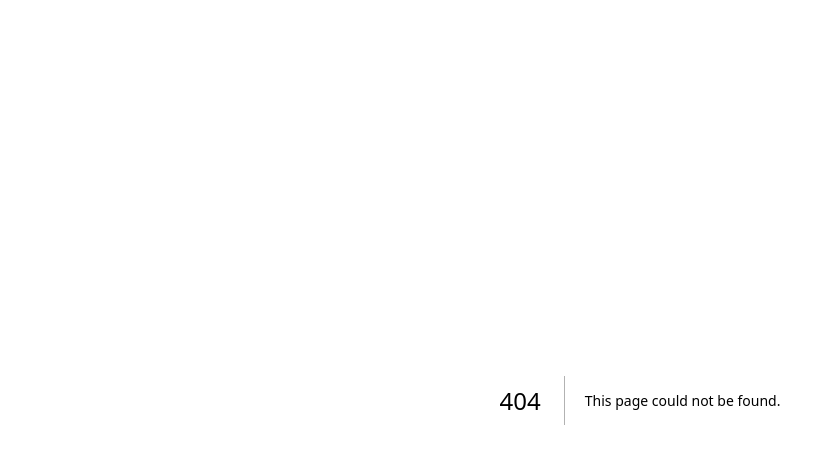
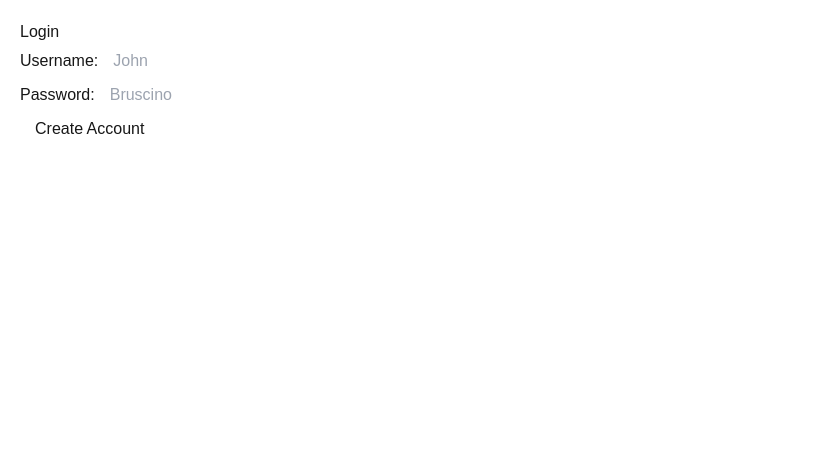
Before and after one commit to MOconnorUS/CollegeCarpoolFrontend, a Next.js app in the folder college_carpool_frontend/: page /login in a window 1280 px wide. Before the commit this address had no page. Shown: the top 464 px of the page, without its empty margins (0-822 px from the left). Built offline with nearby package versions, Linux system fonts and the light colour scheme.

Commit message:
Skeleton of Frontend + first iteration of Login page

```diff
--- /dev/null
+++ b/college_carpool_frontend/src/app/login/page.js
@@ -0,0 +1,95 @@
+// src/app/textbox/page.js
+'use client';
+import { useState } from 'react';
+import axios from 'axios';
+
+export default function TextBoxPage() {
+  const [inputValue1, setInputValue1] = useState('');
+  const [inputValue2, setInputValue2] = useState('');
+
+  const [loading, setLoading] = useState(false);
+  const[error, setError] = useState(null);
+
+  const handleInputChange1 = (event) => {
+    setInputValue1(event.target.value);
+  };
+  const handleInputChange2 = (event) => {
+    setInputValue2(event.target.value);
+  };
+
+  const handleSubmit = async (event) => {
+    event.preventDefault(); // Prevent the default form submission behavior
+    setLoading(true);
+    setError(null);
+
+    const formData = {
+        userName: inputValue1,
+        password: inputValue2,
+      };
+
+      try {
+        const response = await axios.post('http://localhost:5000/api/accounts/login', formData);
+        console.log(response.data);
+        alert('Account create successfully!');
+      } catch (err) {
+        console.error(err);
+        setError('Incorrect username or password.');
+      } finally {
+        setLoading(false);
+      }
+  };
+
+//   const formData = {
+//     firstName: inputValue1,
+//     lastName: inputValue2,
+//     username: inputValue3,
+//     email: inputValue4,
+//     password: inputValue5,
+//     phoneNumber: inputValue6,
+//   };
+
+//   try {
+//     const response = await axios.post('http://localhost:5000/api/accounts', fromData);
+//     console.log(response.data);
+//     alert('Account create successfully!');
+//   } catch (err) {
+//     console.error(err);
+//     setError('Incorrect username or password.');
+//   } finally {
+//     setLoading(false);
+//   }
+
+  return (
+    <div style={{ padding: '20px' }}>
+      <h1>Login</h1>
+      <form onSubmit={handleSubmit}>
+        <div>
+            <label htmlFor="textInput1">Username:</label>
+            <input
+                type="text"
+                id="textInput1"
+                value={inputValue1}
+                onChange={handleInputChange1}
+                placeholder="John"
+                style={{ marginLeft: '10px', padding: '5px', color: 'black' }}
+            />
+        </div>
+        <div>
+            <label htmlFor="textInput2">Password:</label>
+            <input
+                type="text"
+                id="textInput2"
+                value={inputValue2}
+                onChange={handleInputChange2}
+                placeholder="Bruscino"
+                style={{ marginLeft: '10px', padding: '5px', color: 'black' }}
+            />
+        </div>
+        <button type="submit" style={{ marginLeft: '10px', padding: '5px' }} disabled={loading}>
+          {loading ? 'Creating...' : 'Create Account'}
+        </button>
+      </form>
+      {error && <p style={{ color: 'red' }}>{error}</p>}
+    </div>
+  );
+}
```
Also changed, not shown: college_carpool_frontend/src/app/signup/page.js (renamed from college_carpool_frontend/src/app/textbox/page.js).
